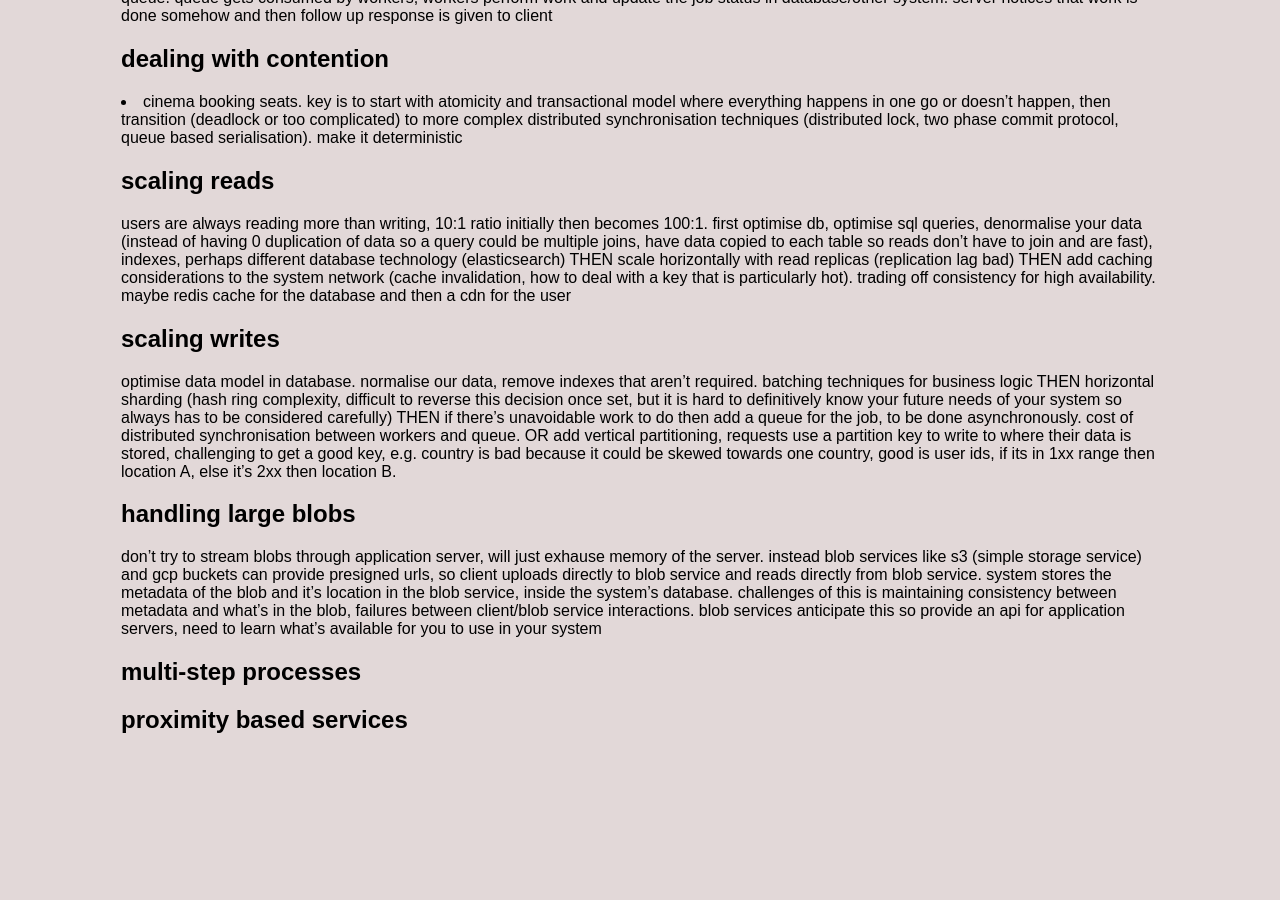
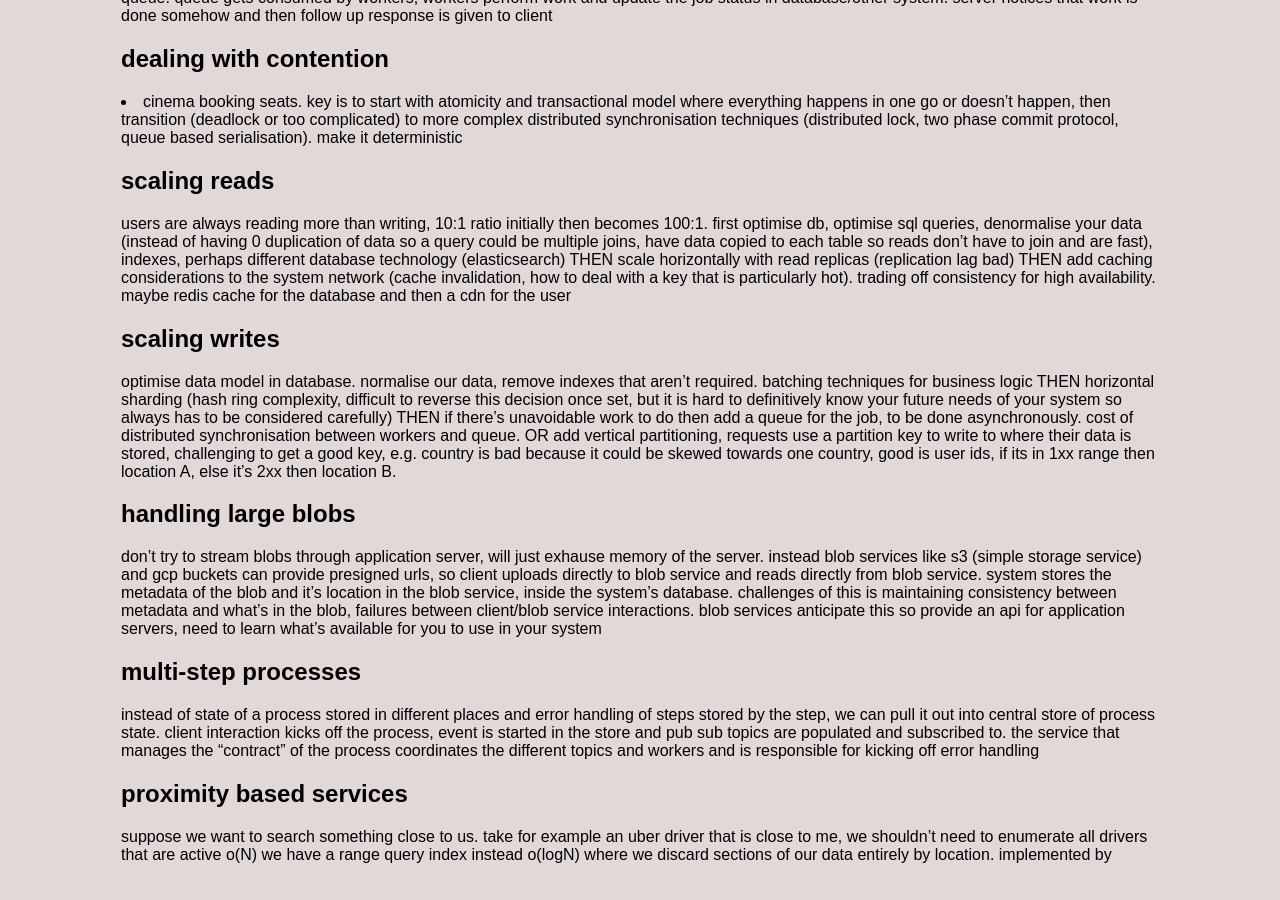
Before and after one commit to jsbaasi/jsbaasi.github.io, a Jekyll site: the page built from _posts/2026-06-06-system-design-notes.md, in a window 1280 px wide and 900 px high, scrolled down 1295 px. Built offline with Jekyll 4.4.1, drawn with Linux system fonts in a browser that asks for light colours; before the commit the page ends 2069 px from its top, so only the background shows below that.

Commit message:
vault backup: 2026-06-06 16:18:56

```diff
--- a/_posts/2026-06-06-system-design-notes.md
+++ b/_posts/2026-06-06-system-design-notes.md
@@ -38,4 +38,6 @@ optimise data model in database. normalise our data, remove indexes that aren't
 ## handling large blobs
 don't try to stream blobs through application server, will just exhause memory of the server. instead blob services like s3 (simple storage service) and gcp buckets can provide presigned urls, so client uploads directly to blob service and reads directly from blob service. system stores the metadata of the blob and it's location in the blob service, inside the system's database. challenges of this is maintaining consistency between metadata and what's in the blob, failures between client/blob service interactions. blob services anticipate this so provide an api for application servers, need to learn what's available for you to use in your system
 ## multi-step processes
+instead of state of a process stored in different places and error handling of steps stored by the step, we can pull it out into central store of process state. client interaction kicks off the process, event is started in the store and pub sub topics are populated and subscribed to. the service that manages the "contract" of the process coordinates the different topics and workers and is responsible for kicking off error handling
 ## proximity based services
+suppose we want to search something close to us. take for example an uber driver that is close to me, we shouldn't need to enumerate all drivers that are active o(N) we have a range query index instead o(logN) where we discard sections of our data entirely by location. implemented by
```
